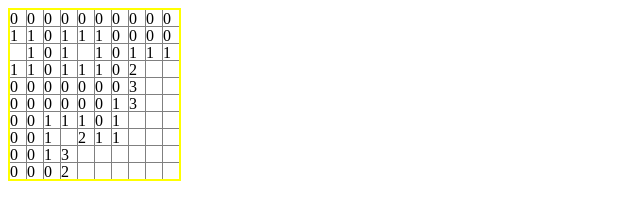
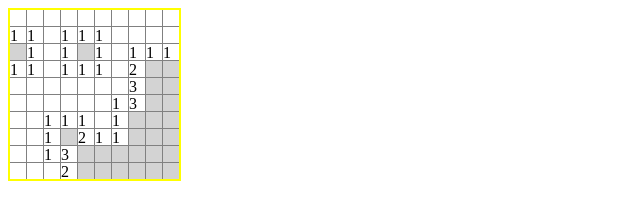
Before and after one commit to z3ut/minesweeper, a website with bundled scripts: page index.html in a window 1280 px wide. Both pictures are taken after a click on the element 18 px from the left and 18 px from the top of the page. Shown: the whole page, without its empty margins (0-640 px from the left). Built offline with nearby package versions, Linux system fonts and the light colour scheme.

Commit message:
Remove no boomb neighbours number text and add grey color for unopened bombs

```diff
--- a/index.scss
+++ b/index.scss
@@ -10,6 +10,10 @@
   width: 1em;
   height: 1em;
   background-color: white;
+}
+
+.cell.closed {
+  background-color: lightgrey;
 }
 
 .bomb {
--- a/index.ts
+++ b/index.ts
@@ -36,7 +36,9 @@ class Cell {
     if (this.isHasBomb) {
       this.cellElement.classList.add('bomb');
     } else {
-      this.cellElement.innerText = this.numberOfNeighboursWithBombs.toString();
+      if (this.numberOfNeighboursWithBombs) {
+        this.cellElement.innerText = this.numberOfNeighboursWithBombs.toString();
+      }
     }
   }
 
```
